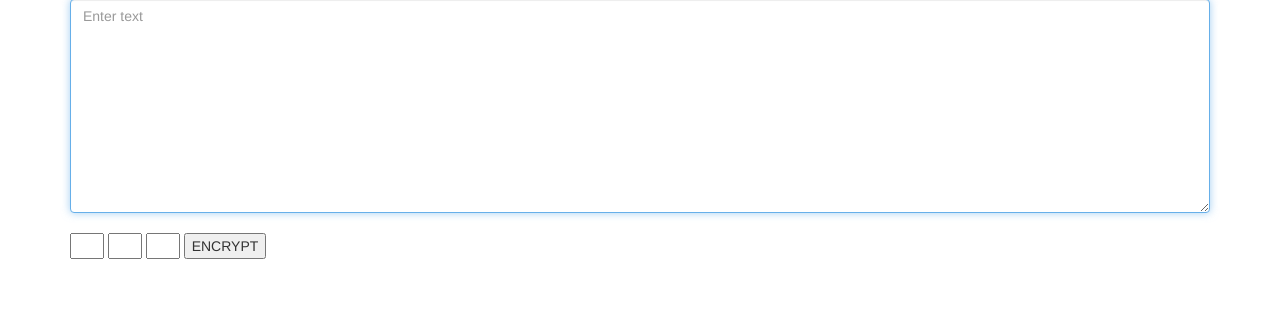
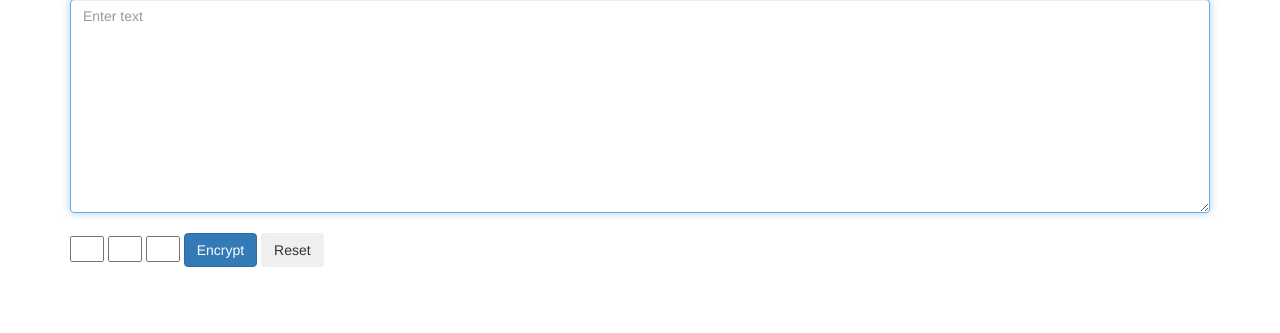
Before and after one commit to atmaybury/enigmaweb, a Flask app: template templates/index.html in a window 1280 px wide. Shown: the part 114-447 px from the top of the page. Run offline with Flask 2, Linux system fonts and the light colour scheme; the template is opened without the code that fills it: most values are stand-ins (such as "Sample title", 1, 10 or a date in 2020); some libraries are stand-ins or nearby versions.

Commit message:
added reset button which hides ciphertext field

```diff
--- a/static/scripts.js
+++ b/static/scripts.js
@@ -41,4 +41,7 @@ $(document).ready(function(){
 
     });
 
+    $('form').on('reset', function(){
+        $("#ciphertext").slideUp();
+    });
 });
--- a/templates/index.html
+++ b/templates/index.html
@@ -35,7 +35,8 @@
                             <input id="r0" name="r0" maxlength="1" size="1">
                             <input id="r1" name="r1" maxlength="1" size="1">
                             <input id="r2" name="r2" maxlength="1" size="1">
-                            <button id="submit" type="submit">ENCRYPT</button>
+                            <input class="btn btn-primary" id="submit" type="submit" value="Encrypt">
+                            <input class="btn btn-secondary" id="reset" type="reset">
                         </form><br>
 
                         <textarea id="ciphertext" class="form-control" rows="10" placeholder="Ciphertext">{{ ciphertext }}</textarea>
```
